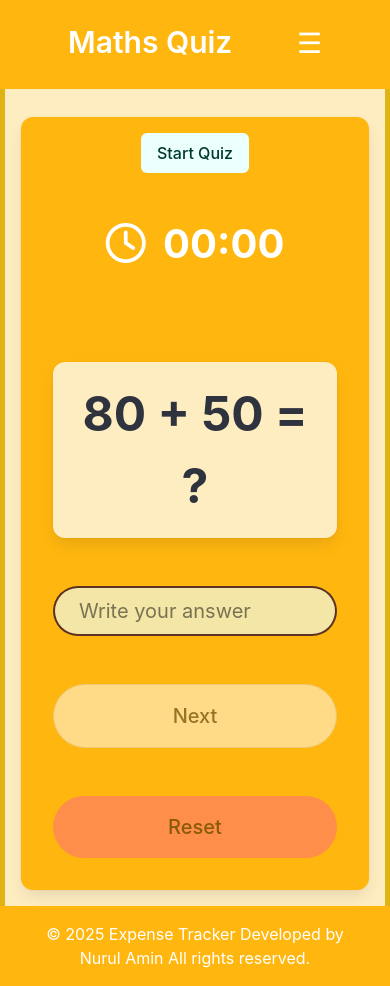
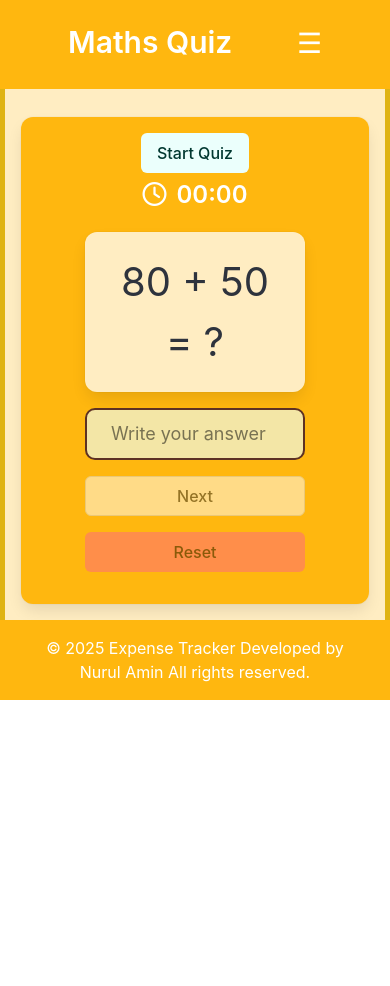
Before and after one commit to engnurulamin/maths-quiz, a SvelteKit app: page /quiz in a window 390 px wide. After the commit the page ends 844 px from the top, so only its background shows below. Built offline with nearby package versions, Linux system fonts and the light colour scheme.

Commit message:
more responsive

```diff
--- a/src/routes/+page.svelte
+++ b/src/routes/+page.svelte
@@ -18,7 +18,7 @@
           {/if}
         </p>
         <div class="filed my-5">
-          <input class="input is-transparent transparent-input" type="text" placeholder="Enter your name" bind:value={$user_name}>
+          <input class="input p-4 is-transparent transparent-input" type="text" placeholder="Enter your name" bind:value={$user_name}>
         </div>
       </div>
 
--- a/src/routes/quiz/+page.svelte
+++ b/src/routes/quiz/+page.svelte
@@ -1,6 +1,6 @@
 <div class="columns">
   <div class="column">
-    <div class="card has-background-warning m-4 p-4 has-text-centered">
+    <div class="card has-background-warning has-text-centered m-4 p-4">
       {#if $is_game_start}
           <button class="button is-primary is-light" onclick={pauseQuiz}>
             Pause
@@ -11,8 +11,8 @@
             Start Quiz
           </button>
         {/if}
-      <h1 class="has-text-white has-text-weight-bold has-text-centered py-6 title is-2">
-        <i class="fa-regular fa-clock mr-2"></i> {formatTime($time)}
+      <h1 class="has-text-white has-text-weight-semibold has-text-centered title is-4 mt-2">
+        <i class="fa-regular fa-clock mr-1"></i> {formatTime($time)}
       </h1>
 
       {#if is_paused}
@@ -28,17 +28,17 @@
         </div>
       {/if}
 
-      <div class="control mx-4 my-6">
+      <div class="control mx-6">
         <div class="filed">
-          <div class="box has-background-warning-light p-4  has-text-centered">
-            <p class="has-text-dark is-size-1 has-text-weight-bold">{current_question || '80 + 50 = ?'}</p>
+          <div class="box has-background-warning-light has-text-centered">
+            <p class="has-text-dark is-size-2">{current_question || '80 + 50 = ?'}</p>
           </div>
         </div>
       </div>
-      <div class="control mx-4 my-6">
+      <div class="control mx-6 my-4">
         <div class="filed">
           <input
-            class="input is-medium is-transparent transparent-input"
+            class="input is-transparent transparent-input p-5"
             bind:value={answer_input}
             type="text"
             placeholder="Write your answer"
@@ -46,13 +46,13 @@
             >
         </div>
       </div>
-      <div class="control mx-4 mt-6 mb-4">
-        <button class="button is-medium is-rounded is-fullwidth is-info-dark py-4" onclick={nextQuestion} disabled={!$is_game_start}>
+      <div class="control mx-6 my-4">
+        <button class="button is-fullwidth is-info-dark" onclick={nextQuestion} disabled={!$is_game_start}>
            Next
         </button>
       </div>
-      <div class="control mx-4 mt-6 mb-4">
-        <button class="button is-medium is-rounded is-fullwidth is-danger py-4" onclick={resetQuiz} disabled={!$is_game_start}>
+      <div class="control mx-6 my-4">
+        <button class="button is-fullwidth is-danger" onclick={resetQuiz} disabled={!$is_game_start}>
            Reset
         </button>
       </div>
@@ -65,7 +65,7 @@
     background-color: rgb(243, 230, 166) !important;
     border: 2px solid rgba(56, 3, 3, 0.796);
     padding: 0.75rem 1.5rem;
-    border-radius: 40px 40px 40px 40px;
+    border-radius: 10px;
     transition: all 0.3s ease;
     color: #000;
   }
@@ -74,7 +74,7 @@
     color: black;
     opacity: 0.5;
     font-weight: 400;
-    font-size: 20px;
+    font-size: 18px;
   }
 
   .transparent-input:focus,
```
Also changed, not shown: src/routes/score/+page.svelte (+10 -10 lines).
